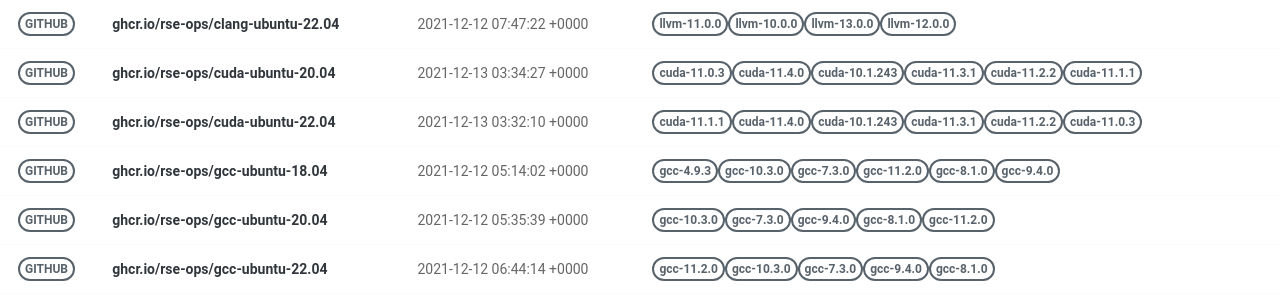
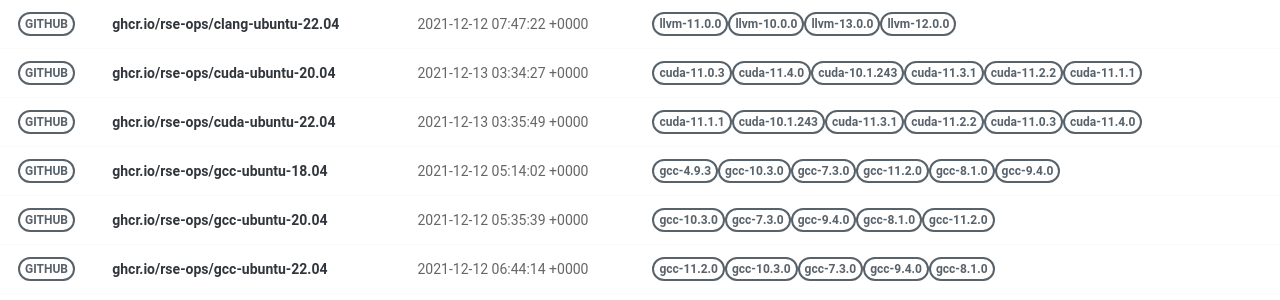
Before and after one commit to rse-ops/docker-images, a Jekyll site: the page built from pages/index.md, in a window 1280 px wide. Shown: the part 228-528 px from the top of the page. Built offline with Jekyll 4.4.1, drawn with Linux system fonts in a browser that asks for light colours; nearby versions of some CDN libraries.

Commit message:
Automated push to update library 2021-12-13

```diff
--- a/_library/ghcr.io-rse-ops-cuda-ubuntu-22.04.md
+++ b/_library/ghcr.io-rse-ops-cuda-ubuntu-22.04.md
@@ -1,7 +1,7 @@
 ---
 layout: container
 name: ghcr.io/rse-ops/cuda-ubuntu-22.04
-updated_at: 2021-12-13 03:32:10.037013
+updated_at: 2021-12-13 03:35:49.311038
 
 
 container_url: https://github.com/orgs/rse-ops/packages/container/package/cuda-ubuntu-22.04
```
Also changed, not shown: other parts of _library/ghcr.io-rse-ops-cuda-ubuntu-22.04.md (+3 -3 lines).
